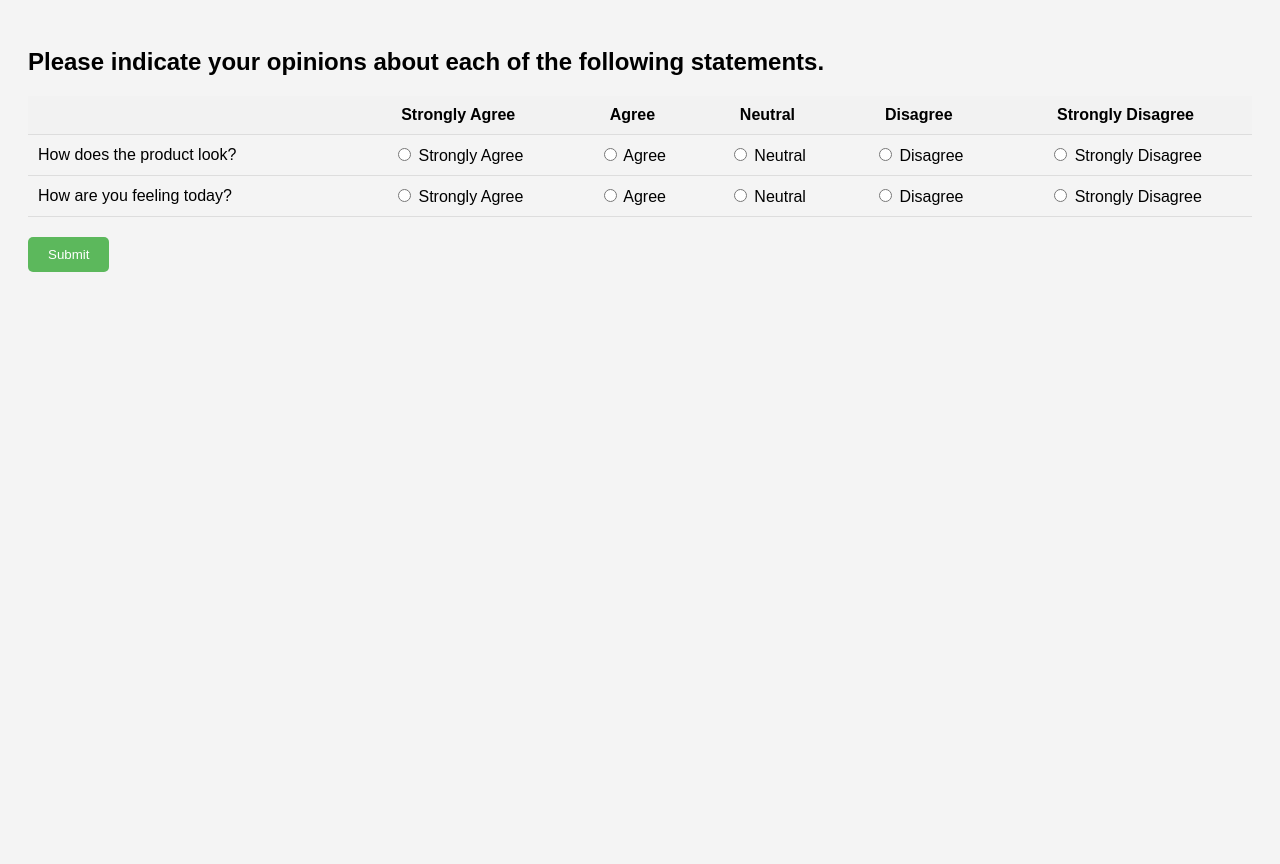
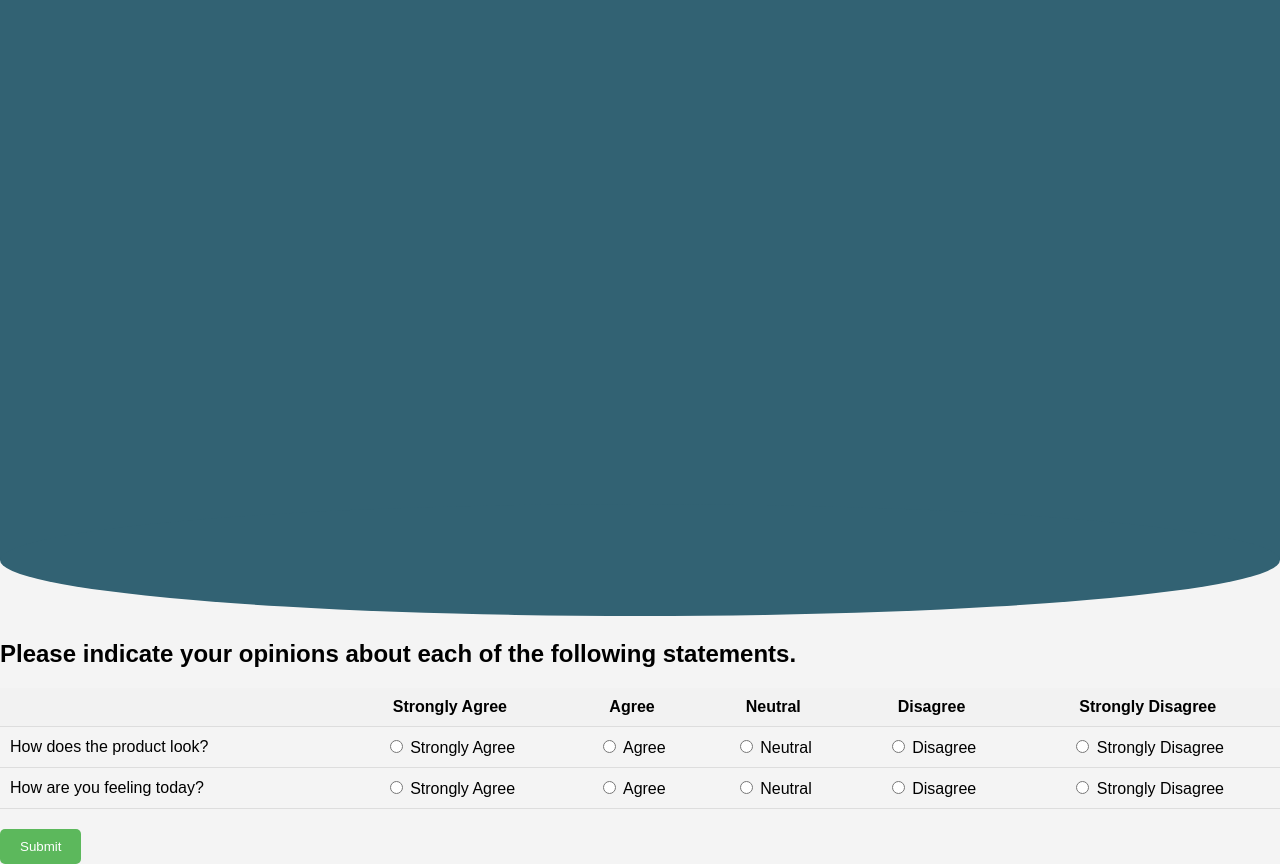
Before and after one commit to AnyaLuLu/Ceritas_Webpage, a plain HTML site: page frontend/index.html in a window 1280 px wide. Before the commit the page ends 800 px from the top, so only its background shows below. Drawn offline with Linux system fonts and the light colour scheme.

Commit message:
Header styling

```diff
--- a/frontend/index.html
+++ b/frontend/index.html
@@ -7,6 +7,11 @@
     <link rel="stylesheet" href="style.css">
 </head>
 <body>
+    <div class="curved-header">
+        <!-- <div class="profile-card"> </div> -->
+    </div>
+
+
     <form id="surveyForm">
         <h2>Please indicate your opinions about each of the following statements.</h2>
         <table id="surveyTable">
--- a/frontend/style.css
+++ b/frontend/style.css
@@ -1,9 +1,50 @@
 body {
     font-family: Arial, sans-serif;
-    padding: 20px;
+    margin: 0;
+    padding: 0;
+    height: 100%;
+    width: 100%;
     background-color: #f4f4f4;
 }
 
+/*** Headers ***/
+.curved-header {
+    background-color: #326273; /* Header colour */
+    text-align: center; /* Center the text inside the header */
+    position: relative;
+    color: white; /* Text colour */
+    margin-bottom: 10vh; /* Adds some space between the header and the form */
+    height: 70vh;
+    z-index: 0;
+}
+
+.curved-header::after {
+    content: '';
+    position: absolute;
+    bottom: -10%;
+    left: 0;
+    width: 100%;
+    height: 20%; /* Increase the height to make the curve more prominent */
+    background: inherit;
+    border-radius: 50%; /* Increase the percentage to make a larger curve */
+    z-index: -1;
+}
+
+.profile-card {
+    position: absolute;
+    background-color: white; /* Card background colour */
+    border-top-left-radius: 50% 33%;
+    border-top-right-radius: 50% 33%;
+    border-bottom-left-radius: 15%;
+    border-bottom-right-radius: 15%;
+    width: 20%;
+    height: 75%;
+    z-index: 1;
+    margin-left: 15%;
+    margin-top: 5%;
+}
+
+/*** Question Table ***/
 table {
     width: 100%;
     border-collapse: collapse;
```
